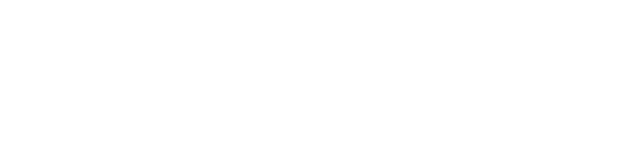
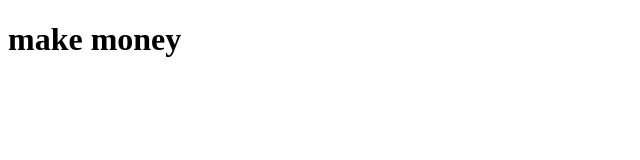
Before and after one commit to yefmoney/cybelord-, a plain HTML site: page index.html in a window 1280 px wide. Shown: the whole page, without its empty margins (0-640 px from the left). Drawn offline with Linux system fonts and the light colour scheme.

Commit message:
first commit

```diff
--- a/css/index.css
+++ b/css/index.css
@@ -0,0 +1,3 @@
+body{
+    color: black;
+}
--- a/index.html
+++ b/index.html
@@ -7,6 +7,6 @@
     <link rel="stylesheet" href="/css/index.css">
 </head>
 <body>
-
+    <h1>make money</h1>
 </body>
 </html>
```
